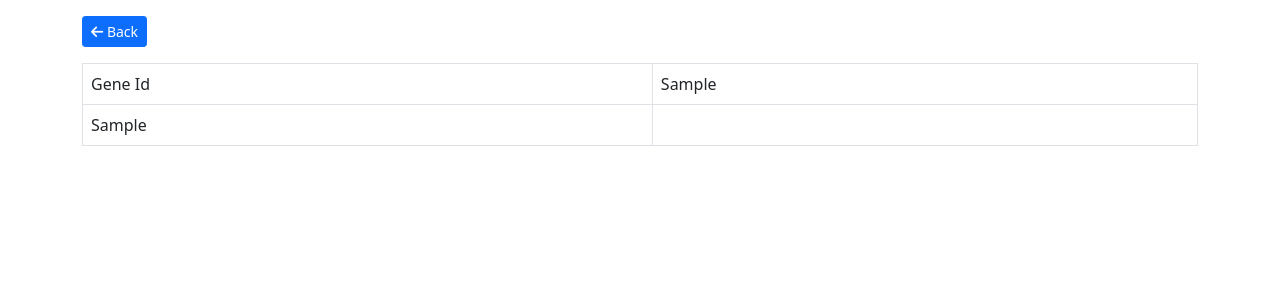
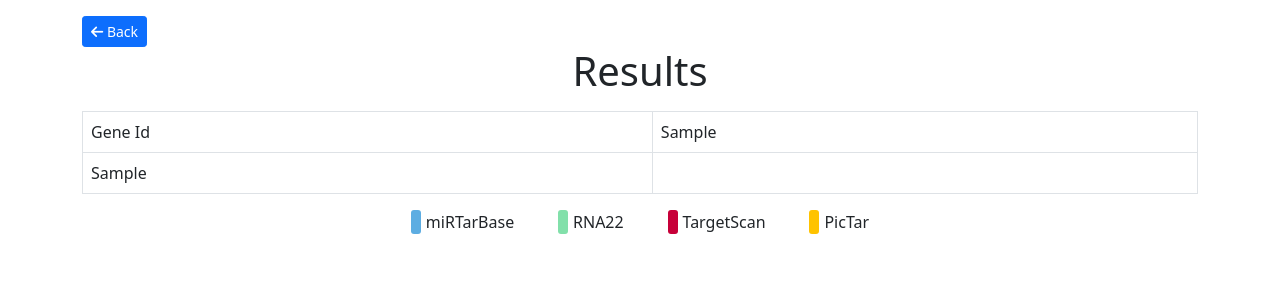
Before and after one commit to loreand95/DIANAProject, a Flask app: template src/templates/search/results_page.html in a window 1280 px wide. Shown: the part 73-373 px from the top of the page. Run offline with Flask 2, Linux system fonts and the light colour scheme; the template is opened without the code that fills it: most values are stand-ins (such as "Sample title", 1, 10 or a date in 2020); some libraries are stand-ins or nearby versions.

Commit message:
add colors

```diff
--- a/src/app.py
+++ b/src/app.py
@@ -1,6 +1,5 @@
 from flask import Flask, redirect, url_for
 from routes.search_bp import search_bp
-from flask import render_template
 
 app = Flask(__name__)
 app.secret_key = b'_5#y2L"F4Q8z\n\xec]/'
--- a/src/static/css/index.css
+++ b/src/static/css/index.css
@@ -62,3 +62,21 @@ body {
     border-radius: 8px;
     border-width: 0.5px;
 }
+
+table {
+  height: 1px;
+}
+
+.databaseCell{
+  width: 100%;
+  height: 100%;
+  border-radius: 3px;
+  margin-left: 1px;
+  margin-right: 1px;
+}
+
+.mainCell{
+  width: 100%;
+  height: 100%;
+  display: flex;
+}
--- a/src/templates/search/form_page.html
+++ b/src/templates/search/form_page.html
@@ -46,15 +46,15 @@
                                 <label class="form-check-label" for="pictar">PicTar</label>
                             </div>
                             <div>
-                                <input class="form-check-input" type="checkbox" id="targetscan" onchange="checkDatabase()" name="targetscan">
+                                <input class="form-check-input" type="checkbox" id="targetscan" onchange="checkDatabase()" name="targetscan" checked>
                                 <label class="form-check-label" for="targetscan">TargetScan</label>
                             </div>
                             <div>
-                                <input class="form-check-input" type="checkbox" id="rna22" onchange="checkDatabase()" name="rna22">
+                                <input class="form-check-input" type="checkbox" id="rna22" onchange="checkDatabase()" name="rna22" checked>
                                 <label class="form-check-label" for="rna22">RNA22</label>
                             </div>
                             <div>
-                                <input class="form-check-input" type="checkbox" id="mirtarbase" onchange="checkDatabase()" name="mirtarbase">
+                                <input class="form-check-input" type="checkbox" id="mirtarbase" onchange="checkDatabase()" name="mirtarbase" checked>
                                 <label class="form-check-label" for="mirtarbase">miRTarBase</label>
                             </div>
                         </div>
--- a/src/templates/search/results_page.html
+++ b/src/templates/search/results_page.html
@@ -15,6 +15,7 @@
                 <button type="submit" id="submit" class="btn btn-primary btn-sm" onclick="back()">
                     <i class="fas fa-arrow-left"></i> Back
                 </button>
+                <h1 style="text-align: center;">Results</h1>
             </div>
             <table class="table table-responsive table-bordered mt-3">
                 <thead>
@@ -34,9 +35,22 @@
                                 {% for targetEl in target %}
                                     <td>
                                         {% if data.get(sourceEl).get(targetEl) %}
+                                            <div class="mainCell">
                                             {% for database in data.get(sourceEl).get(targetEl) %}
-                                                {{database}}
+                                                {% if database == 'miRTarBase' %}
+                                                    <div class="databaseCell" style="background-color: #5DADE2;"></div>
+                                                {% endif %}
+                                                {% if database == 'RNA22' %}
+                                                    <div class="databaseCell" style="background-color: #82E0AA;"></div>
+                                                {% endif %}
+                                                {% if database == 'PicTar' %}
+                                                    <div class="databaseCell" style="background-color: #FFC300;"></div>
+                                                {% endif %}
+                                                {% if database == 'TargetScan' %}
+                                                    <div class="databaseCell" style="background-color: #C70039;"></div>
+                                                {% endif %}
                                             {% endfor %}
+                                        </div>
                                         {% endif %}
                                     </td>
                                 {% endfor %}
@@ -50,6 +64,28 @@
                     {% endfor %}
                 </tbody>
             </table>
+            <div class="row">
+                <div class="col-lg-6 offset-lg-3">
+                <div style="display:flex;justify-content: space-evenly;" >
+                    <div style="display:flex; align-items: center; ">
+                        <div style="height: 100%; width: 10px; background-color: #5DADE2; border-radius: 3px;"></div>
+                        <a style="margin-left: 5px;">miRTarBase</a>
+                    </div>
+                    <div style="display:flex; align-items: center;">
+                        <div style="height: 100%; width: 10px; background-color: #82E0AA; border-radius: 3px;"></div>
+                        <a style="margin-left: 5px;">RNA22</a>
+                    </div>
+                    <div style="display:flex; align-items: center;">
+                        <div style="height: 100%; width: 10px; background-color: #C70039; border-radius: 3px;"></div>
+                        <a style="margin-left: 5px;">TargetScan</a>
+                    </div>
+                    <div style="display:flex; align-items: center;">
+                        <div style="height: 100%; width: 10px; background-color: #FFC300; border-radius: 3px;"></div>
+                        <a style="margin-left: 5px;">PicTar</a>
+                    </div>
+                </div>
+            </div>
+            </div>
         {% endblock %}
     </body>
 </html>
```
